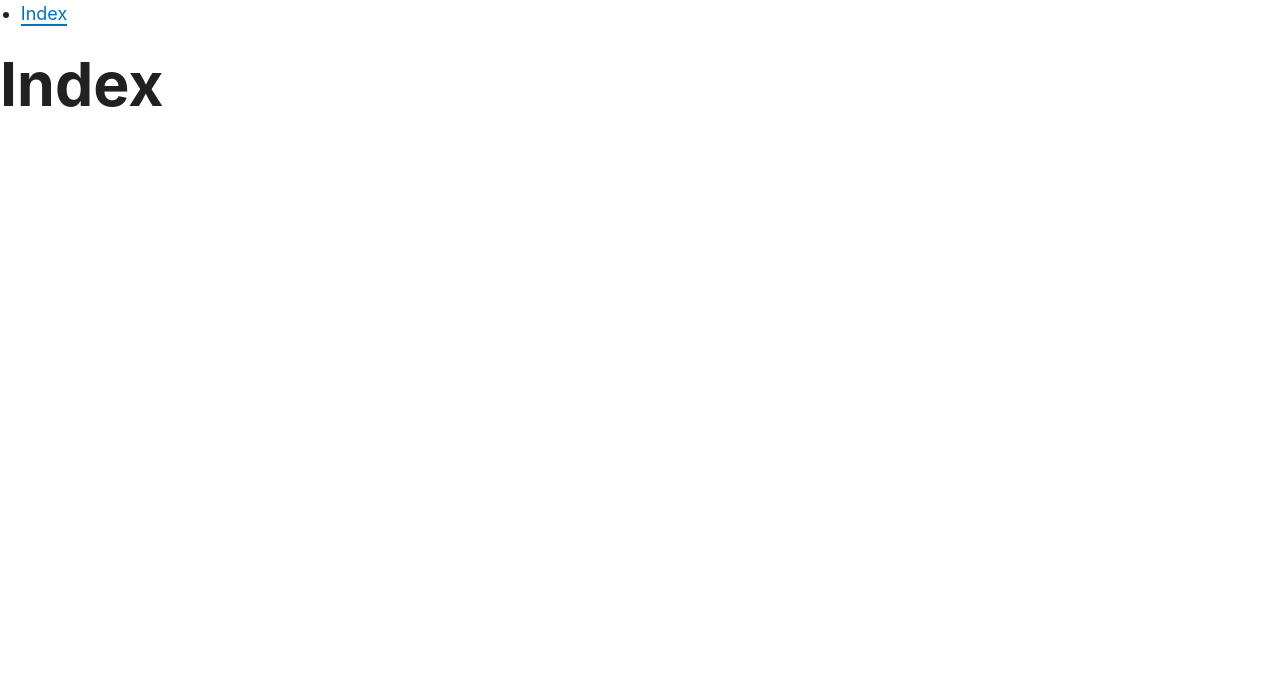
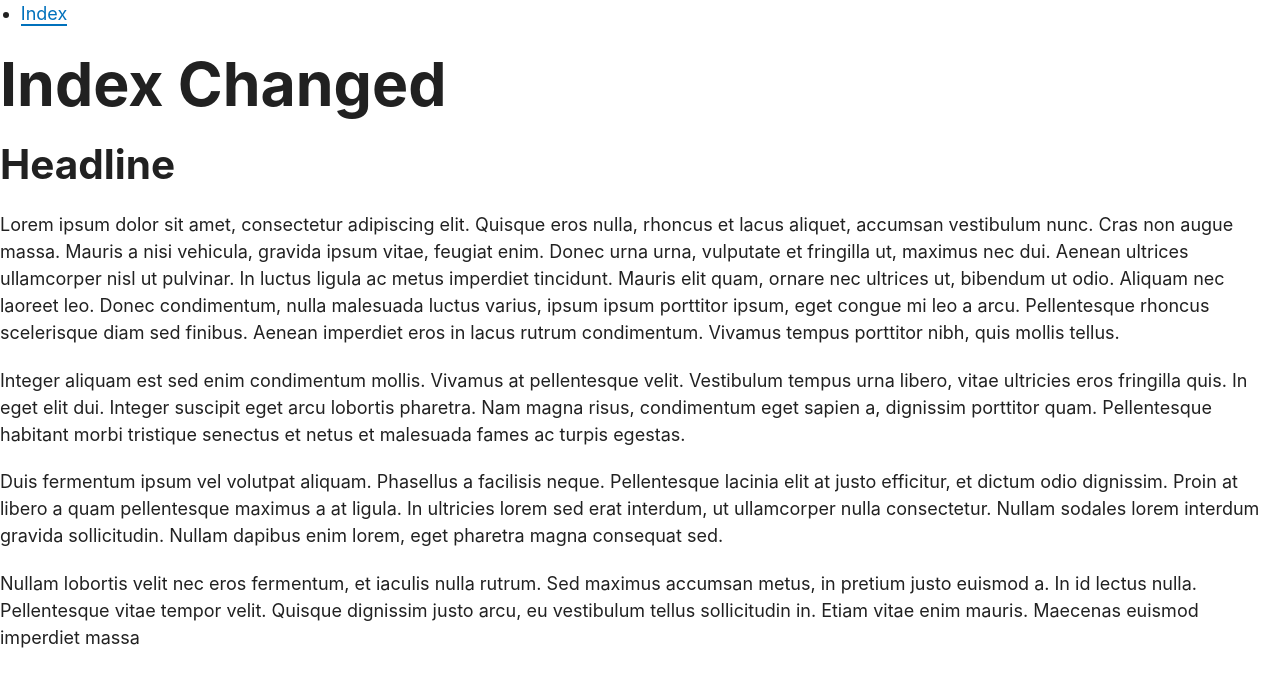
Before and after one commit to ryanswaney/lesc-jekyll, a Jekyll site: the page built from _pages/index.md, in a window 1280 px wide. Shown: the top 687 px of the page. Built offline with Jekyll 4.4.1, drawn with Linux system fonts in a browser that asks for light colours.

Commit message:
Removed tagline meta field

```diff
--- a/_pages/index.md
+++ b/_pages/index.md
@@ -1,8 +1,17 @@
 ---
 title: Index
 permalink: "/"
-tagline:
 layout: default
 ---
 
-# Index
+# Index Changed
+
+## Headline
+
+Lorem ipsum dolor sit amet, consectetur adipiscing elit. Quisque eros nulla, rhoncus et lacus aliquet, accumsan vestibulum nunc. Cras non augue massa. Mauris a nisi vehicula, gravida ipsum vitae, feugiat enim. Donec urna urna, vulputate et fringilla ut, maximus nec dui. Aenean ultrices ullamcorper nisl ut pulvinar. In luctus ligula ac metus imperdiet tincidunt. Mauris elit quam, ornare nec ultrices ut, bibendum ut odio. Aliquam nec laoreet leo. Donec condimentum, nulla malesuada luctus varius, ipsum ipsum porttitor ipsum, eget congue mi leo a arcu. Pellentesque rhoncus scelerisque diam sed finibus. Aenean imperdiet eros in lacus rutrum condimentum. Vivamus tempus porttitor nibh, quis mollis tellus.
+
+Integer aliquam est sed enim condimentum mollis. Vivamus at pellentesque velit. Vestibulum tempus urna libero, vitae ultricies eros fringilla quis. In eget elit dui. Integer suscipit eget arcu lobortis pharetra. Nam magna risus, condimentum eget sapien a, dignissim porttitor quam. Pellentesque habitant morbi tristique senectus et netus et malesuada fames ac turpis egestas.
+
+Duis fermentum ipsum vel volutpat aliquam. Phasellus a facilisis neque. Pellentesque lacinia elit at justo efficitur, et dictum odio dignissim. Proin at libero a quam pellentesque maximus a at ligula. In ultricies lorem sed erat interdum, ut ullamcorper nulla consectetur. Nullam sodales lorem interdum gravida sollicitudin. Nullam dapibus enim lorem, eget pharetra magna consequat sed.
+
+Nullam lobortis velit nec eros fermentum, et iaculis nulla rutrum. Sed maximus accumsan metus, in pretium justo euismod a. In id lectus nulla. Pellentesque vitae tempor velit. Quisque dignissim justo arcu, eu vestibulum tellus sollicitudin in. Etiam vitae enim mauris. Maecenas euismod imperdiet massa
```
